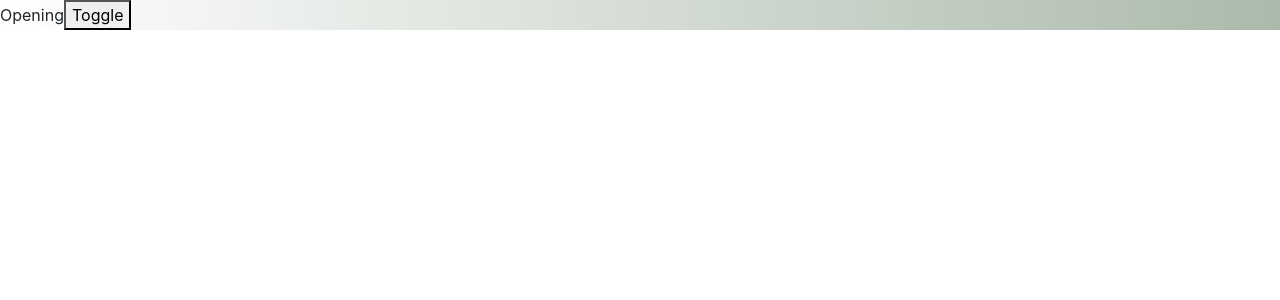
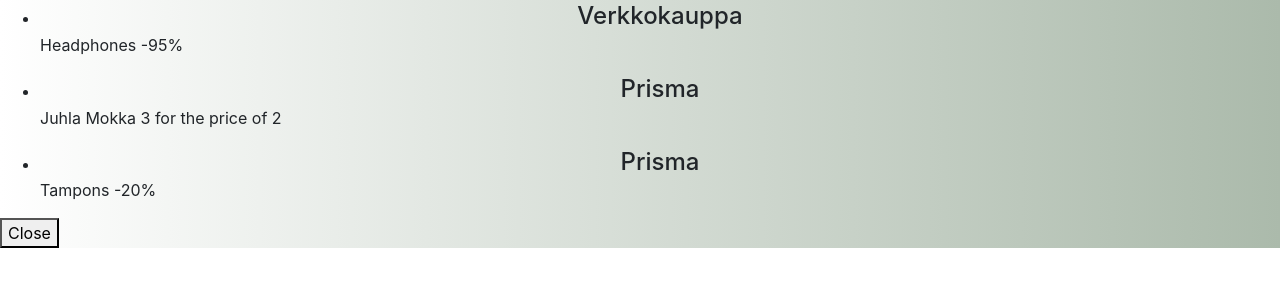
Before and after one commit to ollivilmi/couponator, a React (Create React App) app in the folder client/: page / in a window 1280 px wide. Both pictures are taken after a click on the link "None available". Shown: the top 300 px of the page. Built offline with nearby package versions, Linux system fonts and the light colour scheme.

Commit message:
Opening.js uses coupons from fetch request

```diff
--- a/client/src/components/Box.js
+++ b/client/src/components/Box.js
@@ -24,7 +24,7 @@
                 <div className="boxWrapper">
                     <a onClick={() => this.props.openBox(this.props)}>
                         <img className="align-self-center mr-3 boxImg" src="/images/box.png" alt="Box"/>
-                        <p>{this.props.amount > 0 ? "Open" : "None available"}</p>
+                        <p>{this.props.amount > 0 ? `[${this.props.amount}] Open` : "None available"}</p>
                     </a>
                 </div>
             </div>
--- a/client/src/components/Opening.js
+++ b/client/src/components/Opening.js
@@ -3,12 +3,24 @@
 import { connect } from 'react-redux';
 import { toggleOpening } from '../actions/boxActions';
 
+const Coupons = props => {
+    return props.coupons.map((coupon, index) => {
+        return  <li key={index}>
+                    <h4>{coupon.store}</h4>
+                    <p>{coupon.title}</p>
+                </li>
+    });
+}
+
 class Opening extends Component {
+
     render() {
         return (
             <div>
-                Opening
-                <button onClick={this.props.toggleOpening}>Toggle</button>
+                <ul>
+                    <Coupons coupons={this.props.coupons} />
+                </ul>
+                <button onClick={this.props.toggleOpening}>Close</button>
             </div>
         )
     }
@@ -16,11 +28,13 @@
 
 Opening.propTypes = {
     toggleOpening: PropTypes.func.isRequired,
-    isOpening: PropTypes.bool.isRequired
+    isOpening: PropTypes.bool.isRequired,
+    coupons: PropTypes.array.isRequired
 }
 
 const mapStateToProps = state => ({
-isOpening: state.container.opening
+    isOpening: state.container.opening,
+    coupons: state.container.coupons
 });
 
 export default connect(mapStateToProps, { toggleOpening })(Opening);
```
